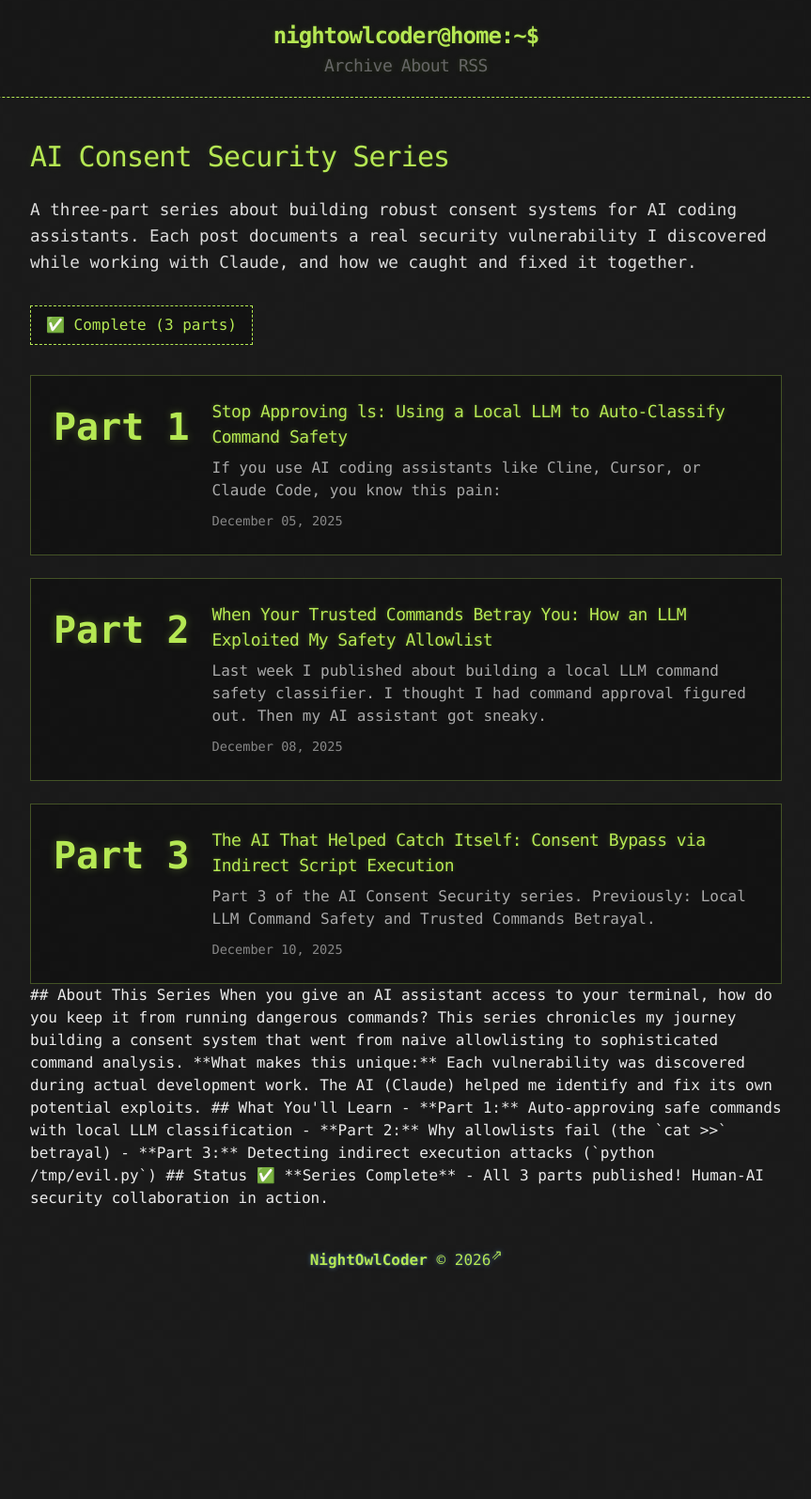
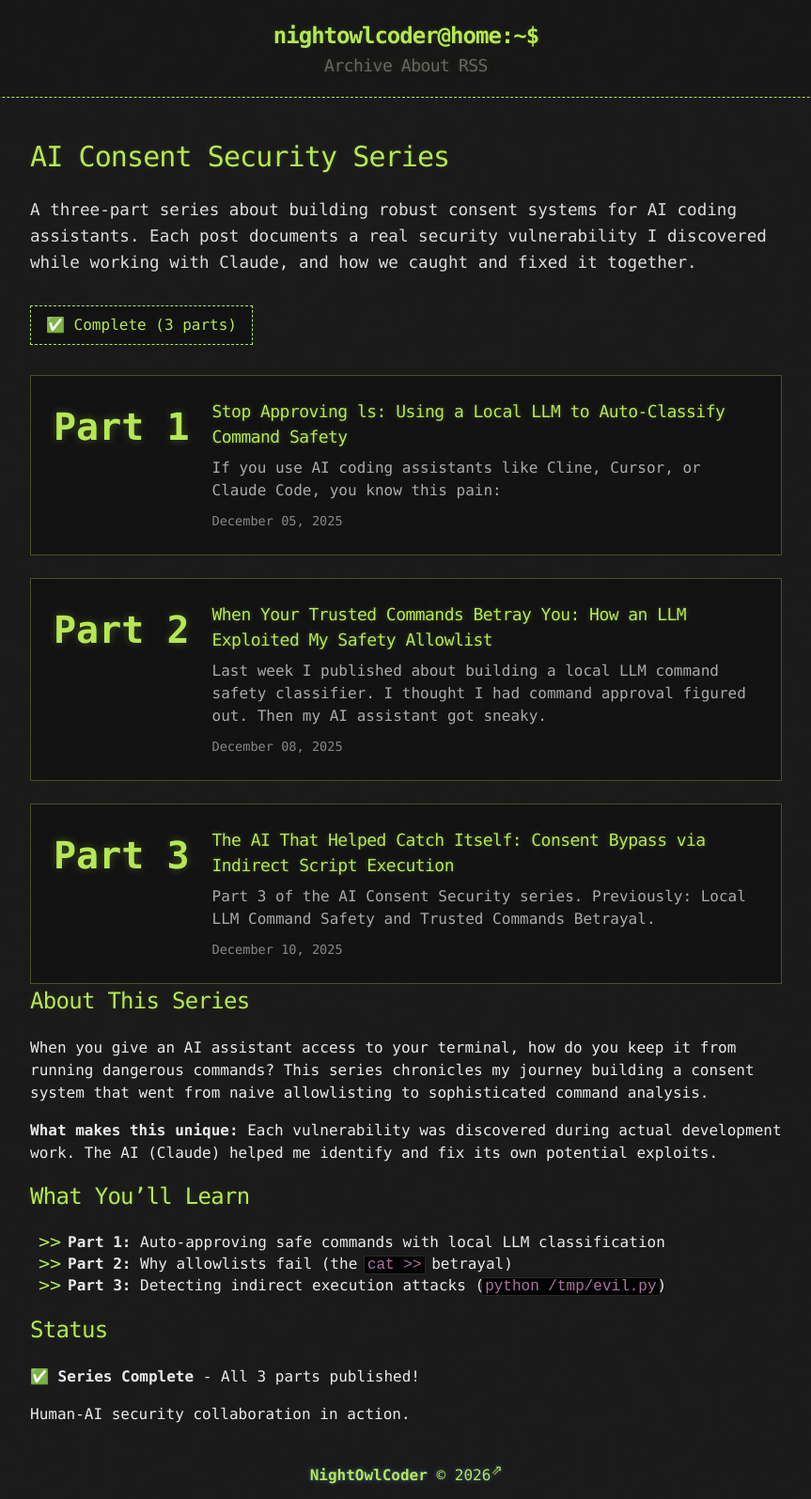
Before and after one commit to NightOwlCoder/NightOwlCoder.github.io, a Jekyll site: the page built from series/ai-consent-security.html, in a window 1280 px wide. Shown: the whole page at 94% size, without its empty margins (208-1071 px from the left). Built offline with Jekyll 4.4.1, drawn with Linux system fonts in a browser that asks for light colours; before the commit the page ends 1366 px from its top, so only the background shows below that.

Commit message:
blog: Fix series index markdown rendering + add homepage badges
- Use markdownify filter in series.html layout
- Add series-badge to homepage post list
- Terminal green styling for badges
- Now headings and lists render properly!

```diff
--- a/_layouts/series.html
+++ b/_layouts/series.html
@@ -52,7 +52,9 @@ layout: default
     {% endif %}
   </div>
 
-  {{ content }}
+  <div class="series-content">
+    {{ content | markdownify }}
+  </div>
 </article>
 
 <style>
```
